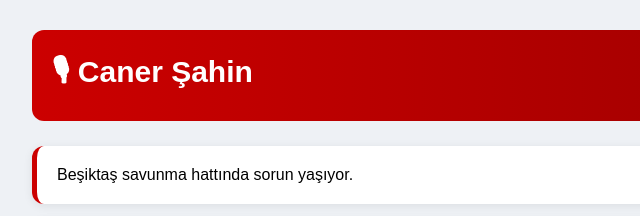
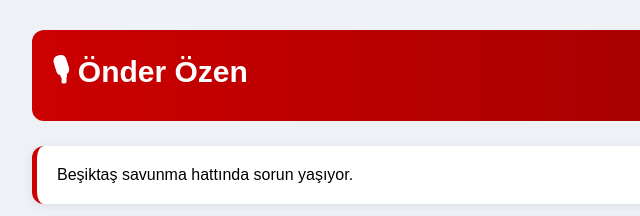
Before and after one commit to GoallineHaber/goallinehaber.github.io, a plain HTML site: page uzmanlar/önder.html in a window 1280 px wide. Shown: the top 216 px of the page, 158-798 px from the left. Drawn offline with Linux system fonts and the light colour scheme.

Commit message:
Update önder.html

```diff
--- a/uzmanlar/önder.html
+++ b/uzmanlar/önder.html
@@ -66,7 +66,7 @@
   <div class="container">
 
     <div class="title">
-      🎙 Caner Şahin
+      🎙 Önder Özen
     </div>
 
     <div class="comment">
```
